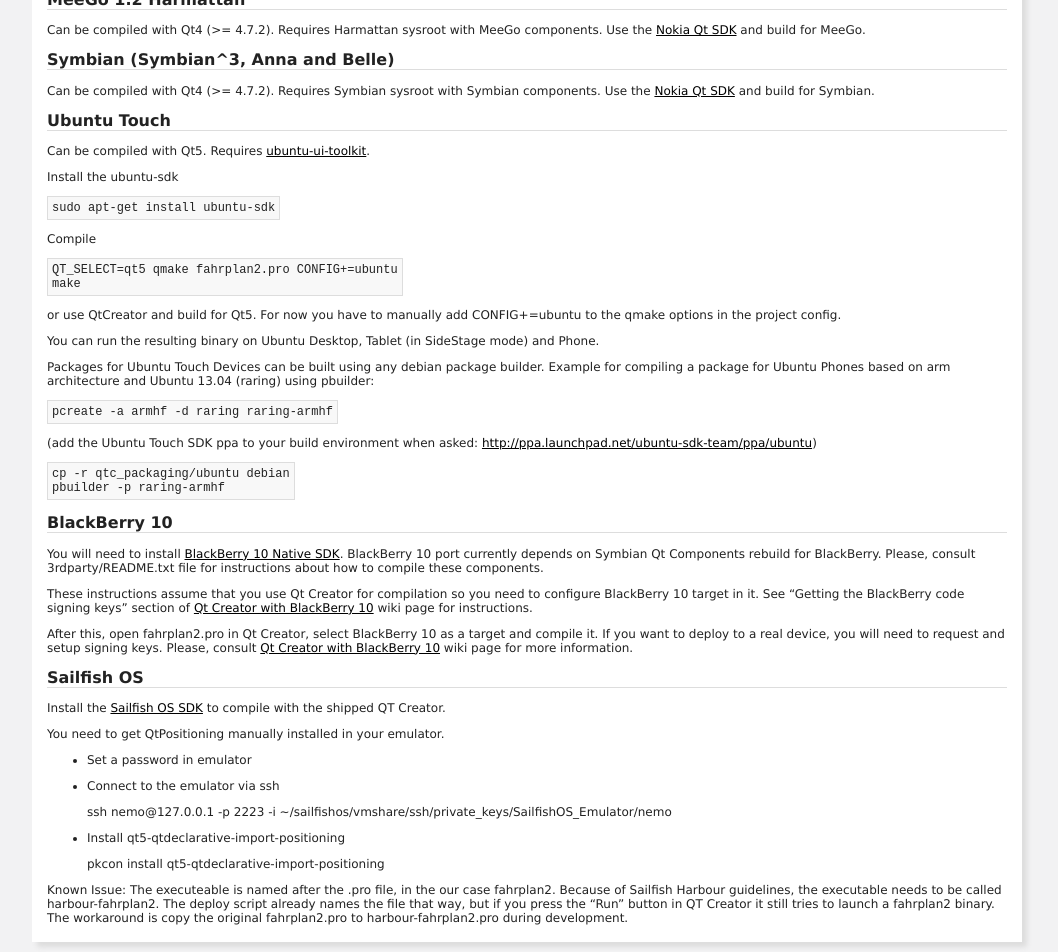
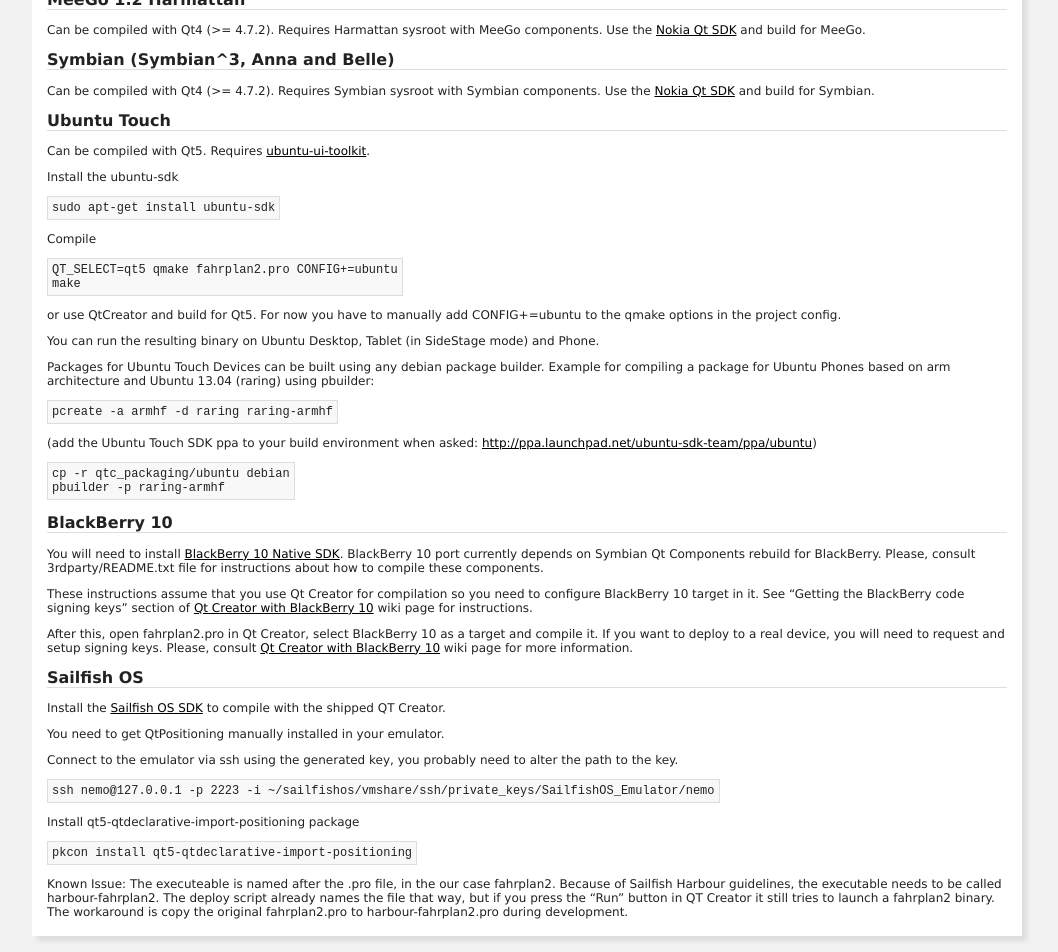
Before and after one commit to smurfy/fahrplan, a Jekyll site: the page built from compile.md, in a window 1280 px wide. Shown: the part 414-1366 px from the top of the page, without its empty margins (113-1171 px from the left). Built offline with Jekyll 4.4.1, drawn with Linux system fonts in a browser that asks for light colours.

Commit message:
cleaning up

```diff
--- a/compile.md
+++ b/compile.md
@@ -92,12 +92,11 @@
 
 You need to get QtPositioning manually installed in your emulator.
 
-* Set a password in emulator
-* Connect to the emulator via ssh
+Connect to the emulator via ssh using the generated key, you probably need to alter the path to the key.
 
     ssh nemo@127.0.0.1 -p 2223 -i ~/sailfishos/vmshare/ssh/private_keys/SailfishOS_Emulator/nemo
 
-* Install qt5-qtdeclarative-import-positioning
+Install qt5-qtdeclarative-import-positioning package
 
     pkcon install qt5-qtdeclarative-import-positioning
 
```
